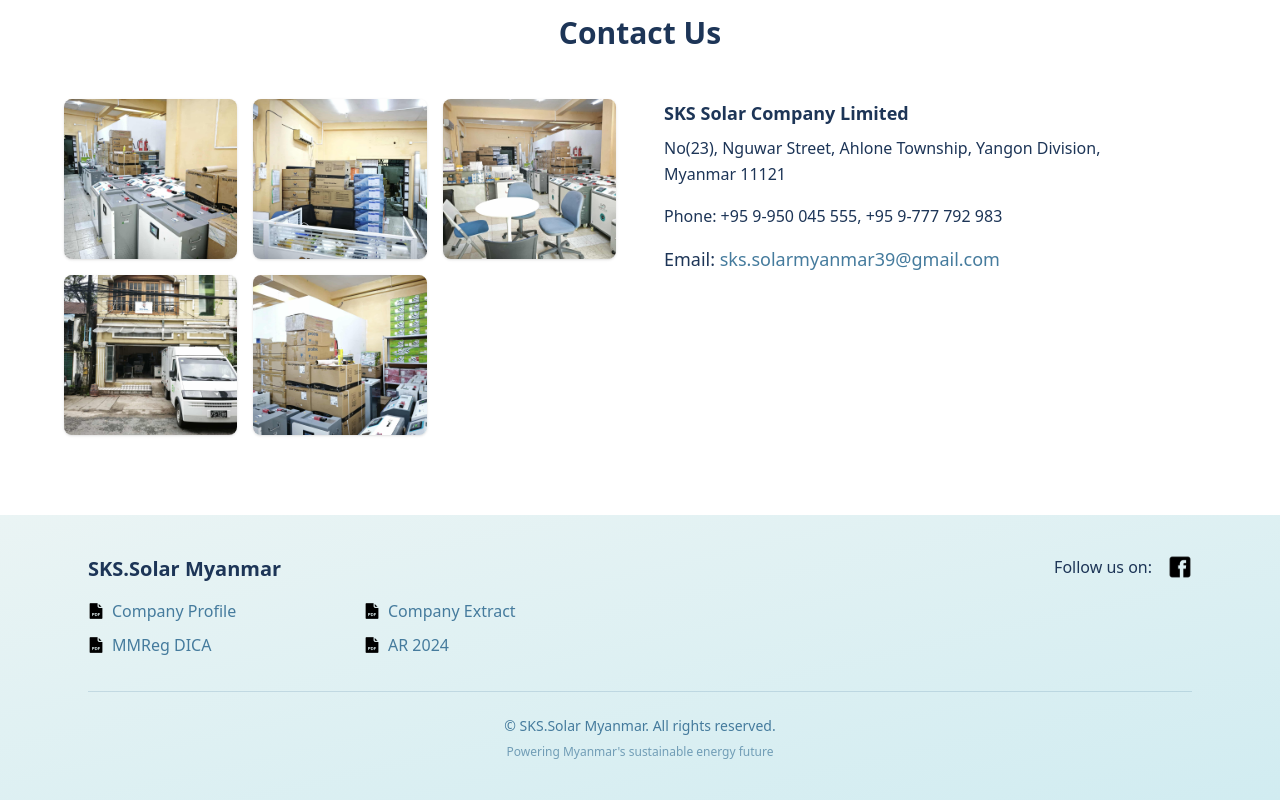
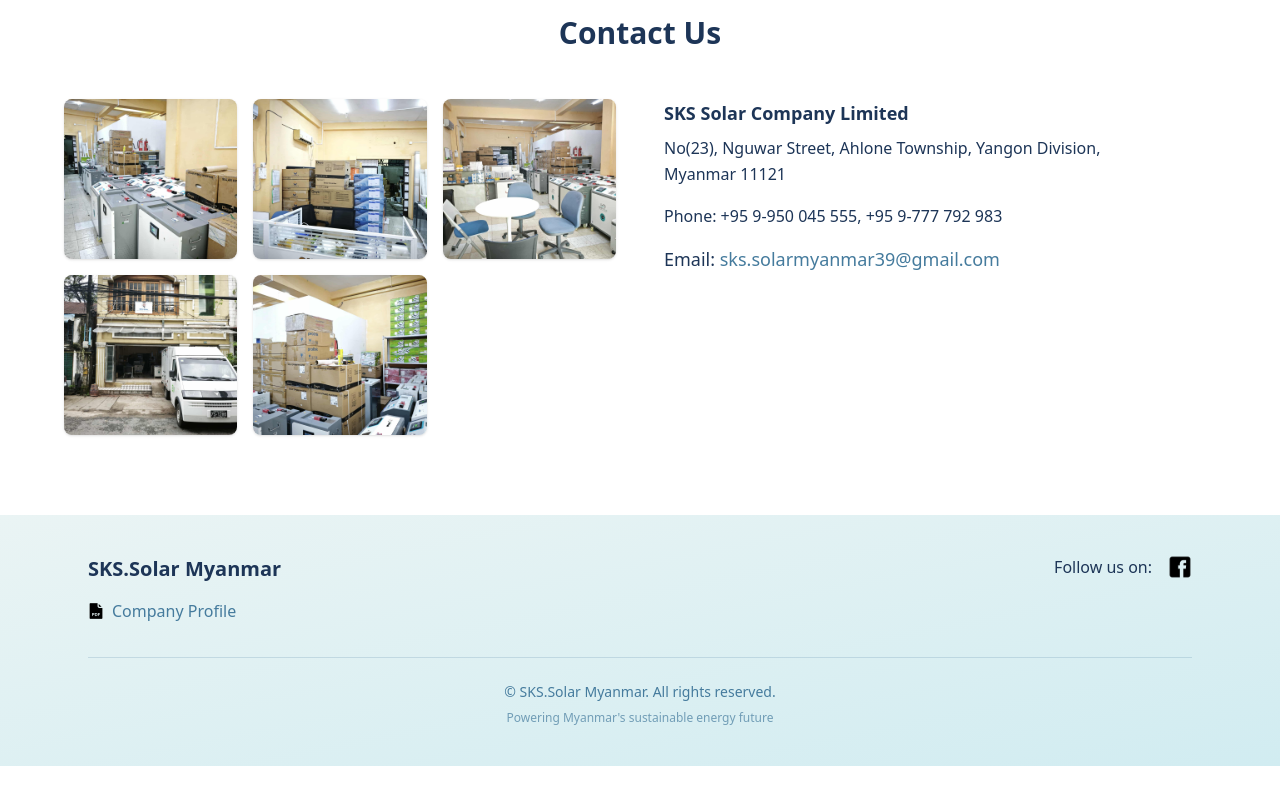
Before and after one commit to skssolarmyanmar/skssolarmyanmar.github.io, an Astro site: page / in a window 1280 px wide. Shown: the part 3823-4623 px from the top of the page. After the commit the page ends 4589 px from the top, so only its background shows below. Built offline with nearby package versions, Linux system fonts and the light colour scheme; Astro itself is replaced by a stand-in of ours.

Commit message:
fix footer

```diff
--- a/src/components/Footer.astro
+++ b/src/components/Footer.astro
@@ -9,7 +9,7 @@ const today = new Date();
 
                 <!-- Company Info Section -->
                 <div class="text-center md:text-left">
-                    <h3 class="text-xl font-bold mb-4 text-[#1d3557]">SKS.Solar Myanmar</h3>
+                    <h3 class="text-xl font-bold mb-4 text-primary">SKS.Solar Myanmar</h3>
 
                     <div class="text-left">
                       <ul class="grid grid-cols sm:grid-cols-2 gap-x-4 gap-y-2">
@@ -18,31 +18,6 @@ const today = new Date();
                                 class="inline-flex items-center gap-2 text-[#457b9d] hover:text-[#1d3557] transition-colors duration-200">
                                 <img src="/footer/icon-pdf.png" alt="Profile icon" class="w-4 h-4 text-white" />
                                 Company Profile
-                            </a>
-                        </li>
-
-                        <li>
-                            <a href="/footer/SKS-Company-Extract-myco.pdf" target="_blank"
-                                class="inline-flex items-center gap-2 text-[#457b9d] hover:text-[#1d3557] transition-colors duration-200">
-                                <img src="/footer/icon-pdf.png" alt="Extract icon" class="w-4 h-4 text-white" />
-                                Company Extract
-                            </a>
-
-                        </li>
-
-                        <li>
-                            <a href="/footer/SKS-MMReg-DICA-myco.pdf" target="_blank"
-                                class="inline-flex items-center gap-2 text-[#457b9d] hover:text-[#1d3557] transition-colors duration-200">
-                                <img src="/footer/icon-pdf.png" alt="MMReg icon" class="w-4 h-4 text-white" />
-                                MMReg DICA
-                            </a>
-                        </li>
-
-                        <li>
-                            <a href="/footer/SKS-myco-AR-2024.pdf" target="_blank"
-                                class="inline-flex items-center gap-2 text-[#457b9d] hover:text-[#1d3557] transition-colors duration-200">
-                                <img src="/footer/icon-pdf.png" alt="AR 2024 icon" class="w-4 h-4 text-white" />
-                                AR 2024
                             </a>
                         </li>
                       </ul>
@@ -77,28 +52,3 @@ const today = new Date();
             </div>
         </div>
     </footer>
-
-
-<!-- <footer class="bg-[#eaf4f4] text-[#1d3557] text-center py-8 px-4 relative">
-  &copy; {today.getFullYear()} SKS. Solar Myanmar. All rights reserved.
-
-   <div class="mt-2">
-    <a href="/footer/SKS-Company-Profile.pdf" target="_blank" class="inline-flex items-center gap-2 text-secondary">
-      <img src="/footer/profile.png" alt="PDF icon" class="w-5 h-5" />
-      Company Profile
-    </a>
-  </div>
-
-  <div class="social-links flex justify-center items-center gap-3 mt-4 text-primary">
-	<span>Follow us on: </span>
-    <a
-      href="https://www.facebook.com/skssolarmyanmar/"
-      target="_blank"
-      rel="noopener noreferrer"
-      class="flex items-center space-x-2 text-gray-600 hover:text-gray-800"
-      aria-label="Follow us on Facebook"
-    >
-      <img src="/footer/icon-facebook.png" alt="Facebook icon" class="w-6 h-6" />
-    </a>
-  </div>
-</footer> -->
```
